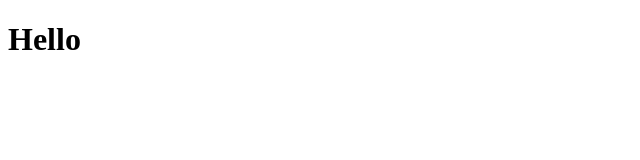
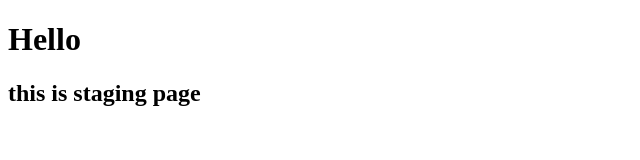
Before and after one commit to Kanishka-130505/GithubK, a plain HTML site: page index.html in a window 1280 px wide. Shown: the whole page, without its empty margins (0-640 px from the left). Drawn offline with Linux system fonts and the light colour scheme.

Commit message:
add to staging

```diff
--- a/index.html
+++ b/index.html
@@ -7,5 +7,6 @@
 </head>
 <body>
     <h1>Hello</h1>
+    <h2>this is staging page</h2>
 </body>
 </html>
```
